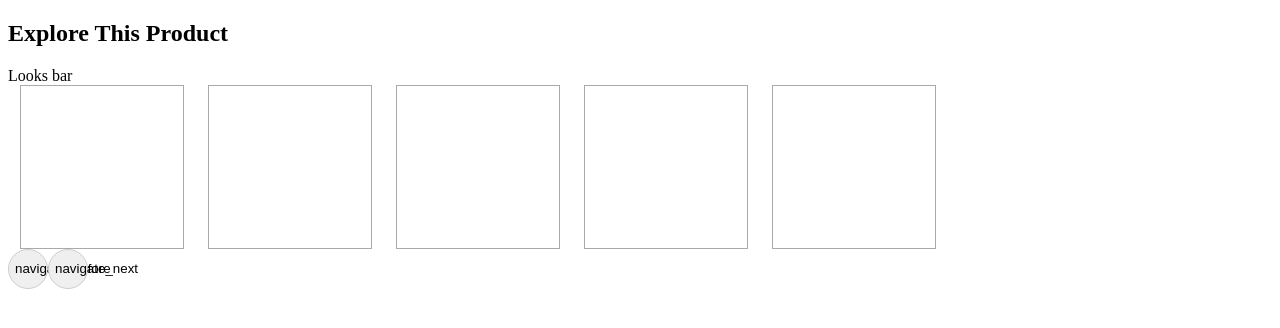
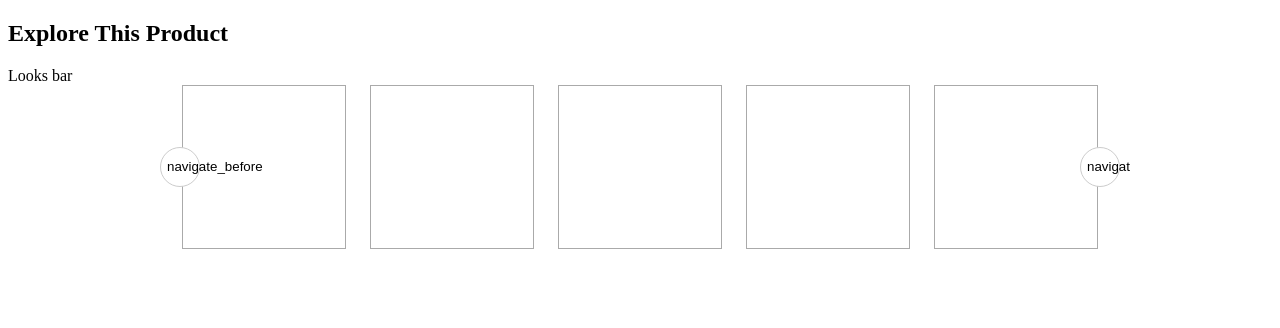
Before and after one commit to BeautyCart/explore, a React app: page / in a window 1280 px wide. Shown: the top 328 px of the page. Built offline with nearby package versions, Linux system fonts and the light colour scheme; no server answers; the HTML template or start-up script is replaced by a standard one.

Commit message:
added arrows

```diff
--- a/client/src/components/Carousel.jsx
+++ b/client/src/components/Carousel.jsx
@@ -6,8 +6,10 @@ const axios = require('axios');
 const Container = styled.div`
   width: 980px;
   /* background: #ccc; */
+  margin: auto;
   min-height: 164px;
   overflow: hidden;
+  position: relative;
 `;
 
 const Track = styled(Container)`
@@ -33,8 +35,17 @@ const Nav = styled.button`
   height: 40px;
   border: 1px solid #ccc;
   border-radius: 50%;
+  position: absolute;
+  top: 50%;
+  transform: translateY(-50%);
+  background: #fff;
 `
-
+const NavLeft = styled(Nav)`
+  left: 10px;
+`
+const NavRight = styled(Nav)`
+  right: 10px;
+`
 class Carousel extends React.Component{
   constructor(props) {
     super(props);
@@ -77,12 +88,12 @@ class Carousel extends React.Component{
           <Card></Card>
         </CardBox>
       </Track>
-      <Nav>
+      <NavLeft>
         <span class="material-icons">navigate_before</span>
-      </Nav>
-      <Nav>
+      </NavLeft>
+      <NavRight>
         <span class="material-icons">navigate_next</span>
-      </Nav>
+      </NavRight>
     </Container>
   )}
 }
```
Also changed, not shown: 1 other file (tests, documents, lock files or other folders).
